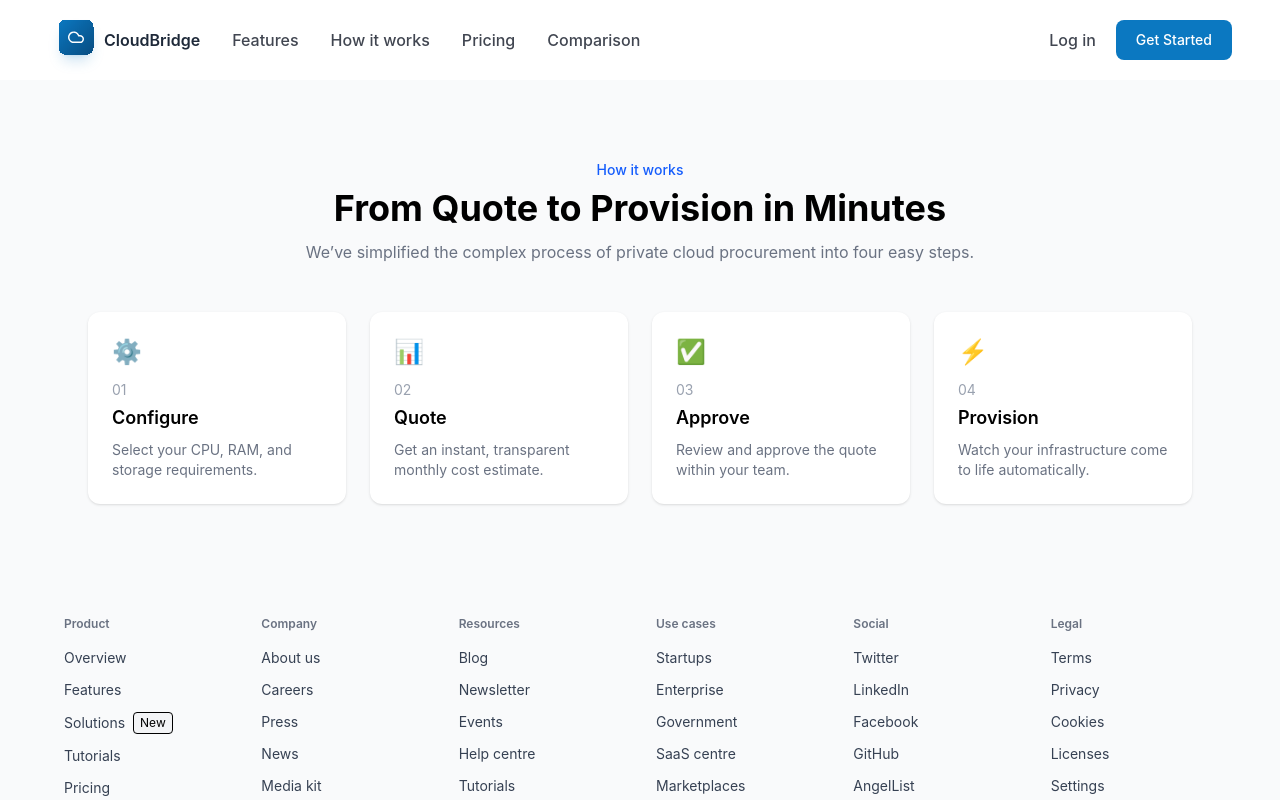
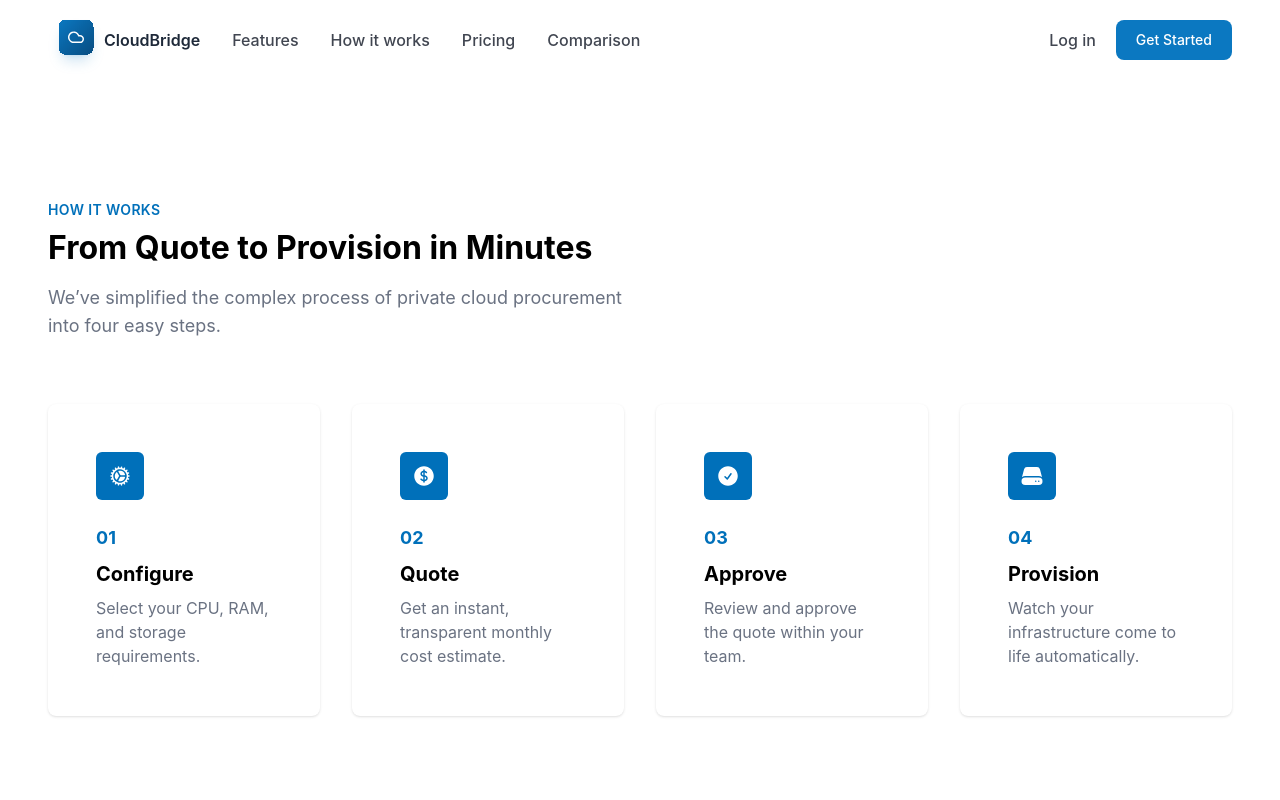
Before and after one commit to Dakshinkali-Team/Portal-CloudBridge, a React (Vite) app in the folder client/cloudbridge/: page / in a window 1280 px wide. Shown: the top 800 px of the page. Built offline with nearby package versions, Linux system fonts and the light colour scheme.

Commit message:
Update FeatureCard and FeatureSection components

```diff
--- a/client/cloudbridge/src/components/cloud/FeatureCard.jsx
+++ b/client/cloudbridge/src/components/cloud/FeatureCard.jsx
@@ -1,50 +1,76 @@
-export default function FeatureCard({
-  step,
-  title,
-  description,
-  icon,
-}) {
+// FeatureCard.jsx
+import React from "react";
+
+const FeatureCard = ({ step, title, description, icon }) => {
   return (
-    <div
-      className="bg-white border border-gray-100 rounded-xl shadow-sm hover:shadow-md transition-shadow p-6 flex flex-col gap-6"
-      aria-label={`Step ${step}: ${title}`}
-    >
-      {/* Icon */}
-      <div className="w-10 h-10 flex items-center justify-center rounded-lg bg-[#0070c1] text-white text-lg">
+    <div className="flex flex-col items-start p-12 bg-white rounded-lg shadow-sm font-sans">
+      {/* Icon Box */}
+      <div className="flex items-center justify-center w-12 h-12 bg-[#0070BA] rounded-md mb-6">
         {icon}
       </div>
 
-      {/* Content */}
-      <div className="flex flex-col gap-2">
-        <p className="text-sm font-semibold text-[#0070c1]">
-          Step {step}
-        </p>
+      {/* Step Number */}
+      <div className="text-[#0070BA] font-bold uppercase text-lg mb-2">
+        {step}
+      </div>
 
-        <h3 className="text-lg font-semibold text-gray-900">
-          {title}
-        </h3>
+      {/* Title */}
+      <h3 className="text-xl font-bold mb-2">{title}</h3>
 
-        <p className="text-sm text-gray-500 leading-relaxed">
-          {description}
-        </p>
-      </div>
+      {/* Description */}
+      <p className="text-gray-500">{description}</p>
     </div>
   );
-}
-// export default function FeatureCard({ step, title, description, icon }) {
+};
+
+export default FeatureCard;
+// export default function FeatureCard({
+//   step,
+//   title,
+//   description,
+//   icon,
+// }) {
 //   return (
-//     <div className="bg-white border border-gray-100 p-6 rounded-xl shadow-sm hover:shadow-md transition-shadow">
-//       {/* Icon Container */}
-//       <div className="bg-[#0070c1] text-white w-10 h-10 flex items-center justify-center rounded-lg mb-6">
+//     <div
+//       className="bg-white border border-gray-100 rounded-xl shadow-sm hover:shadow-md transition-shadow p-6 flex flex-col gap-6"
+//       aria-label={`Step ${step}: ${title}`}
+//     >
+//       {/* Icon */}
+//       <div className="w-10 h-10 flex items-center justify-center rounded-lg bg-[#0070c1] text-white text-lg">
 //         {icon}
 //       </div>
 
-//       {/* Step Number */}
-//       <p className="text-sm font-bold text-[#0070c1] mb-2">{step}</p>
+//       {/* Content */}
+//       <div className="flex flex-col gap-2">
+//         <p className="text-sm font-semibold text-[#0070c1]">
+//           Step {step}
+//         </p>
 
-//       {/* Text Content */}
-//       <h3 className="font-bold text-gray-900 text-lg mb-2">{title}</h3>
-//       <p className="text-sm text-gray-500 leading-relaxed">{description}</p>
+//         <h3 className="text-lg font-semibold text-gray-900">
+//           {title}
+//         </h3>
+
+//         <p className="text-sm text-gray-500 leading-relaxed">
+//           {description}
+//         </p>
+//       </div>
 //     </div>
 //   );
 // }
+// // export default function FeatureCard({ step, title, description, icon }) {
+// //   return (
+// //     <div className="bg-white border border-gray-100 p-6 rounded-xl shadow-sm hover:shadow-md transition-shadow">
+// //       {/* Icon Container */}
+// //       <div className="bg-[#0070c1] text-white w-10 h-10 flex items-center justify-center rounded-lg mb-6">
+// //         {icon}
+// //       </div>
+
+// //       {/* Step Number */}
+// //       <p className="text-sm font-bold text-[#0070c1] mb-2">{step}</p>
+
+// //       {/* Text Content */}
+// //       <h3 className="font-bold text-gray-900 text-lg mb-2">{title}</h3>
+// //       <p className="text-sm text-gray-500 leading-relaxed">{description}</p>
+// //     </div>
+// //   );
+// // }
--- a/client/cloudbridge/src/components/cloud/FeatureSection.jsx
+++ b/client/cloudbridge/src/components/cloud/FeatureSection.jsx
@@ -1,164 +1,345 @@
+// FeatureSection.jsx
+import React from "react";
 import FeatureCard from "./FeatureCard.jsx";
+import {
+  CogIcon,
+  CurrencyDollarIcon,
+  CheckCircleIcon,
+  ServerIcon,
+} from "@heroicons/react/24/solid";
 
-const FeaturesSection = () => {
-  return (
-    <section className="w-full py-20 bg-gray-50">
-      <div className="max-w-6xl mx-auto px-6">
-
-        {/* Header */}
-        <div className="text-center mb-12">
-          <p className="text-sm text-blue-600 font-medium">
-            How it works
-          </p>
-
-          <h2 className="text-3xl md:text-4xl font-bold mt-2">
-            From Quote to Provision in Minutes
-          </h2>
-
-          <p className="text-gray-500 mt-3 max-w-2xl mx-auto">
-            We’ve simplified the complex process of private cloud procurement into four easy steps.
-          </p>
-        </div>
-
-        {/* Cards */}
-        <div className="grid grid-cols-1 md:grid-cols-2 lg:grid-cols-4 gap-6">
-
-          {[
+const FeatureSection = () => {
+  const features = [
     {
       step: "01",
       title: "Configure",
-              desc: "Select your CPU, RAM, and storage requirements.",
-              icon: "⚙️"
+      description: "Select your CPU, RAM, and storage requirements.",
+      icon: <CogIcon className="w-6 h-6 text-white" />,
     },
     {
       step: "02",
       title: "Quote",
-              desc: "Get an instant, transparent monthly cost estimate.",
-              icon: "📊"
+      description: "Get an instant, transparent monthly cost estimate.",
+      icon: <CurrencyDollarIcon className="w-6 h-6 text-white" />,
     },
     {
       step: "03",
       title: "Approve",
-              desc: "Review and approve the quote within your team.",
-              icon: "✅"
+      description: "Review and approve the quote within your team.",
+      icon: <CheckCircleIcon className="w-6 h-6 text-white" />,
     },
     {
       step: "04",
       title: "Provision",
-              desc: "Watch your infrastructure come to life automatically.",
-              icon: "⚡"
-            }
-          ].map((item, i) => (
-            <div
-              key={i}
-              className="bg-white p-6 rounded-xl shadow-sm hover:shadow-md transition"
-            >
-              <div className="text-2xl mb-3">{item.icon}</div>
+      description: "Watch your infrastructure come to life automatically.",
+      icon: <ServerIcon className="w-6 h-6 text-white" />,
+    },
+  ];
 
-              <p className="text-sm text-gray-400">{item.step}</p>
-
-              <h3 className="text-lg font-semibold mt-1">
-                {item.title}
-              </h3>
-
-              <p className="text-sm text-gray-500 mt-2">
-                {item.desc}
+  return (
+    <section className="w-full bg-white py-[120px] font-sans">
+      {/* Container */}
+      <div className="max-w-[1440px] mx-auto px-6 lg:px-12">
+        {/* Heading aligned left */}
+        <div className="mb-16">
+          <p className="text-sm font-semibold text-[#0070BA] uppercase tracking-wide">
+            How it works
+          </p>
+          <h2 className="text-[32px] leading-[40px] font-bold mt-2">
+            From Quote to Provision in Minutes
+          </h2>
+          <p className="text-[18px] leading-[28px] text-gray-500 mt-4 max-w-xl">
+            We’ve simplified the complex process of private cloud procurement
+            into four easy steps.
           </p>
         </div>
+
+        {/* Grid */}
+        <div className="grid grid-cols-1 md:grid-cols-2 lg:grid-cols-4 gap-8">
+          {features.map((feature) => (
+            <FeatureCard
+              key={feature.step}
+              step={feature.step}
+              title={feature.title}
+              description={feature.description}
+              icon={feature.icon}
+            />
           ))}
-
         </div>
       </div>
     </section>
   );
 };
 
-export default FeaturesSection;
+export default FeatureSection;
+
+
+
+
+
+
+
+
+
+
+
+
+
+
+
+
+
+
+
+
+
+
+
+
+
+// // FeatureSection.jsx
+// import React from "react";
+// import FeatureCard from "./FeatureCard.jsx";
+// import { CogIcon, CurrencyDollarIcon, CheckCircleIcon, ServerIcon } from "@heroicons/react/24/solid";
+
 // const FeatureSection = () => {
+//   const features = [
+//     {
+//       step: "01",
+//       title: "Configure",
+//       description: "Select your CPU, RAM, and storage requirements.",
+//       icon: <CogIcon className="w-6 h-6 text-white" />,
+//     },
+//     {
+//       step: "02",
+//       title: "Quote",
+//       description: "Get an instant, transparent monthly cost estimate.",
+//       icon: <CurrencyDollarIcon className="w-6 h-6 text-white" />,
+//     },
+//     {
+//       step: "03",
+//       title: "Approve",
+//       description: "Review and approve the quote within your team.",
+//       icon: <CheckCircleIcon className="w-6 h-6 text-white" />,
+//     },
+//     {
+//       step: "04",
+//       title: "Provision",
+//       description: "Watch your infrastructure come to life automatically.",
+//       icon: <ServerIcon className="w-6 h-6 text-white" />,
+//     },
+//   ];
+
 //   return (
-//     <section
-//       className="py-24 bg-gray-50"
-//       aria-labelledby="how-it-works"
-//     >
-//       {/* Container */}
-//       <div className="max-w-[1440px] mx-auto px-4">
+//     <section className="w-full max-w-[1440px] mx-auto py-[120px] px-6">
+//       {/* Heading */}
+//       <div className="text-center mb-16">
+//         <h2 className="text-3xl font-bold">From Quote to Provision in Minutes</h2>
+//         <p className="text-gray-500 mt-4">
+//           We’ve simplified the complex process of private cloud procurement into four easy steps.
+//         </p>
+//       </div>
 
-//         {/* Heading */}
-//         <div className="mb-16 text-center">
-//           <h2
-//             id="how-it-works"
-//             className="text-3xl md:text-4xl font-bold text-gray-900"
-//           >
-//             How It Works
+//       {/* Grid */}
+//       <div className="grid grid-cols-1 md:grid-cols-2 lg:grid-cols-4 gap-8">
+//         {features.map((feature) => (
+//           <FeatureCard
+//             key={feature.step}
+//             step={feature.step}
+//             title={feature.title}
+//             description={feature.description}
+//             icon={feature.icon}
+//           />
+//         ))}
+//       </div>
+//     </section>
+//   );
+// };
+
+// export default FeatureSection;
+
+
+
+
+
+
+
+
+
+
+
+
+
+
+
+
+
+
+
+
+
+
+// import FeatureCard from "./FeatureCard.jsx";
+
+// const FeaturesSection = () => {
+//   return (
+//     <section className="w-full py-20 bg-gray-50">
+//       <div className="max-w-6xl mx-auto px-6">
+
+//         {/* Header */}
+//         <div className="text-center mb-12">
+//           <p className="text-sm text-blue-600 font-medium">
+//             How it works
+//           </p>
+
+//           <h2 className="text-3xl md:text-4xl font-bold mt-2">
+//             From Quote to Provision in Minutes
 //           </h2>
+
+//           <p className="text-gray-500 mt-3 max-w-2xl mx-auto">
+//             We’ve simplified the complex process of private cloud procurement into four easy steps.
+//           </p>
 //         </div>
 
-//         {/* Grid */}
-//         <div className="grid grid-cols-1 sm:grid-cols-2 lg:grid-cols-4 gap-8">
-//           <FeatureCard
-//             step="01"
-//             title="Configure"
-//             description="Select your CPU, RAM, and storage requirements."
-//             icon="⚙️"
-//           />
-//           <FeatureCard
-//             step="02"
-//             title="Quote"
-//             description="Get an instant, transparent monthly cost estimate."
-//             icon="📊"
-//           />
-//           <FeatureCard
-//             step="03"
-//             title="Approve"
-//             description="Review and approve your configuration before deployment."
-//             icon="✅"
-//           />
-//           <FeatureCard
-//             step="04"
-//             title="Provision"
-//             description="Watch your infrastructure come to life automatically."
-//             icon="⚡"
-//           />
+//         {/* Cards */}
+//         <div className="grid grid-cols-1 md:grid-cols-2 lg:grid-cols-4 gap-6">
+
+//           {[
+//             {
+//               step: "01",
+//               title: "Configure",
+//               desc: "Select your CPU, RAM, and storage requirements.",
+//               icon: "⚙️"
+//             },
+//             {
+//               step: "02",
+//               title: "Quote",
+//               desc: "Get an instant, transparent monthly cost estimate.",
+//               icon: "📊"
+//             },
+//             {
+//               step: "03",
+//               title: "Approve",
+//               desc: "Review and approve the quote within your team.",
+//               icon: "✅"
+//             },
+//             {
+//               step: "04",
+//               title: "Provision",
+//               desc: "Watch your infrastructure come to life automatically.",
+//               icon: "⚡"
+//             }
+//           ].map((item, i) => (
+//             <div
+//               key={i}
+//               className="bg-white p-6 rounded-xl shadow-sm hover:shadow-md transition"
+//             >
+//               <div className="text-2xl mb-3">{item.icon}</div>
+
+//               <p className="text-sm text-gray-400">{item.step}</p>
+
+//               <h3 className="text-lg font-semibold mt-1">
+//                 {item.title}
+//               </h3>
+
+//               <p className="text-sm text-gray-500 mt-2">
+//                 {item.desc}
+//               </p>
+//             </div>
+//           ))}
+
 //         </div>
 //       </div>
 //     </section>
 //   );
 // };
 
-// export default FeatureSection;
-// // import FeatureCard from "./FeatureCard.jsx";
-
+// export default FeaturesSection;
 // // const FeatureSection = () => {
 // //   return (
-// //     <div className="p-10 bg-gray-50 min-h-screen">
-// //       <div className="grid grid-cols-1 md:grid-cols-4 gap-6">
-// //         <FeatureCard
-// //           step="01"
-// //           title="Configure"
-// //           description="Select your CPU, RAM, and storage requirements."
-// //           icon="⚙️"
-// //         />
-// //         <FeatureCard
-// //           step="02"
-// //           title="Quote"
-// //           description="Get an instant, transparent monthly cost estimate."
-// //           icon="📊"
-// //         />
-// //         <FeatureCard
-// //           step="03"
-// //           title="Approve"
-// //           description="Review and approve your configuration before deployment."
-// //           icon="✅"
-// //         />
-// //         <FeatureCard
-// //           step="04"
-// //           title="Provision"
-// //           description="Watch your infrastructure come to life automatically."
-// //           icon="⚡"
-// //         />
+// //     <section
+// //       className="py-24 bg-gray-50"
+// //       aria-labelledby="how-it-works"
+// //     >
+// //       {/* Container */}
+// //       <div className="max-w-[1440px] mx-auto px-4">
+
+// //         {/* Heading */}
+// //         <div className="mb-16 text-center">
+// //           <h2
+// //             id="how-it-works"
+// //             className="text-3xl md:text-4xl font-bold text-gray-900"
+// //           >
+// //             How It Works
+// //           </h2>
+// //         </div>
+
+// //         {/* Grid */}
+// //         <div className="grid grid-cols-1 sm:grid-cols-2 lg:grid-cols-4 gap-8">
+// //           <FeatureCard
+// //             step="01"
+// //             title="Configure"
+// //             description="Select your CPU, RAM, and storage requirements."
+// //             icon="⚙️"
+// //           />
+// //           <FeatureCard
+// //             step="02"
+// //             title="Quote"
+// //             description="Get an instant, transparent monthly cost estimate."
+// //             icon="📊"
+// //           />
+// //           <FeatureCard
+// //             step="03"
+// //             title="Approve"
+// //             description="Review and approve your configuration before deployment."
+// //             icon="✅"
+// //           />
+// //           <FeatureCard
+// //             step="04"
+// //             title="Provision"
+// //             description="Watch your infrastructure come to life automatically."
+// //             icon="⚡"
+// //           />
+// //         </div>
 // //       </div>
-// //     </div>
+// //     </section>
 // //   );
 // // };
 
 // // export default FeatureSection;
+// // // import FeatureCard from "./FeatureCard.jsx";
+
+// // // const FeatureSection = () => {
+// // //   return (
+// // //     <div className="p-10 bg-gray-50 min-h-screen">
+// // //       <div className="grid grid-cols-1 md:grid-cols-4 gap-6">
+// // //         <FeatureCard
+// // //           step="01"
+// // //           title="Configure"
+// // //           description="Select your CPU, RAM, and storage requirements."
+// // //           icon="⚙️"
+// // //         />
+// // //         <FeatureCard
+// // //           step="02"
+// // //           title="Quote"
+// // //           description="Get an instant, transparent monthly cost estimate."
+// // //           icon="📊"
+// // //         />
+// // //         <FeatureCard
+// // //           step="03"
+// // //           title="Approve"
+// // //           description="Review and approve your configuration before deployment."
+// // //           icon="✅"
+// // //         />
+// // //         <FeatureCard
+// // //           step="04"
+// // //           title="Provision"
+// // //           description="Watch your infrastructure come to life automatically."
+// // //           icon="⚡"
+// // //         />
+// // //       </div>
+// // //     </div>
+// // //   );
+// // // };
+
+// // // export default FeatureSection;
```
Lines whose indentation alone changed are shown as unchanged.
